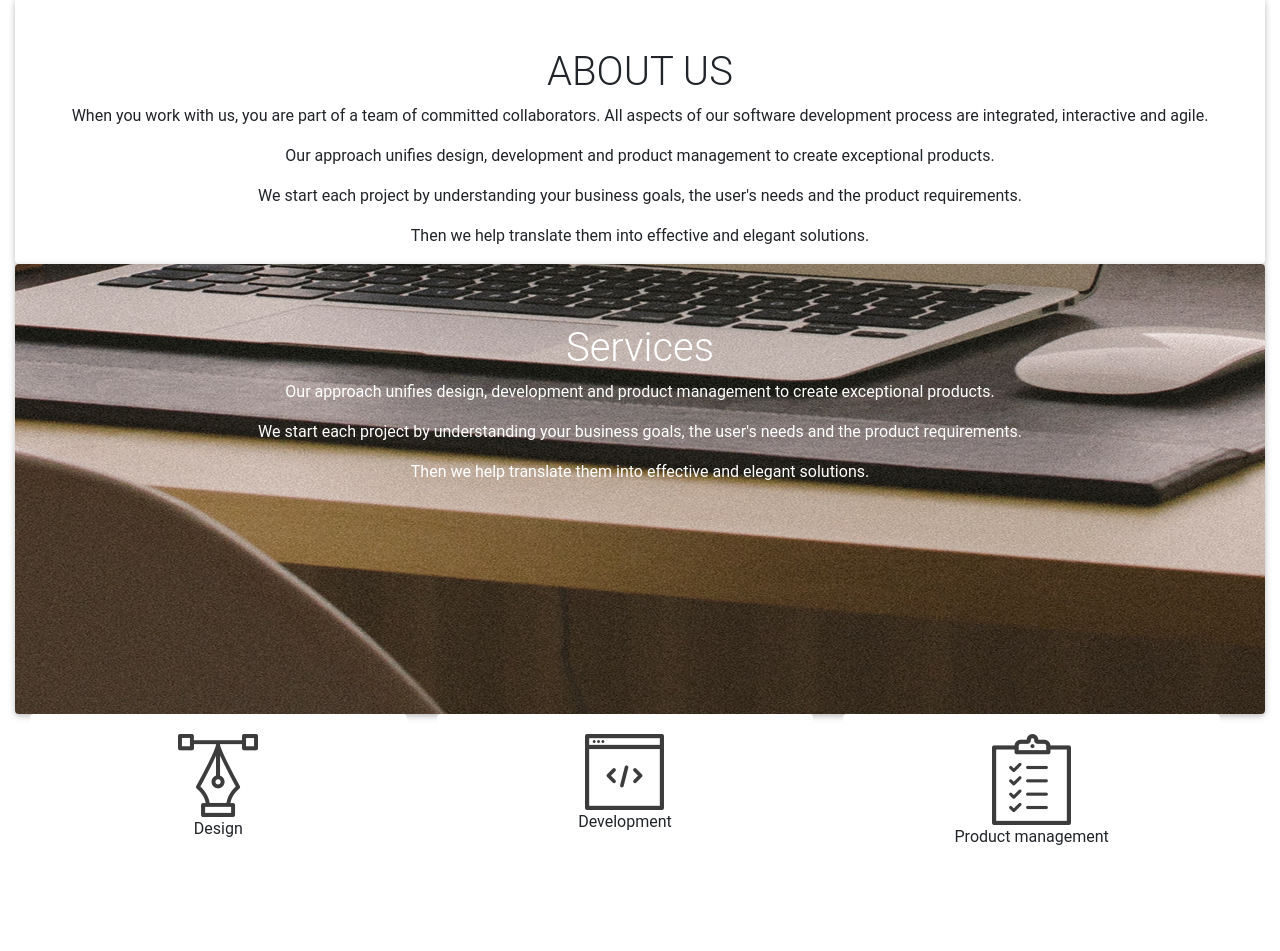
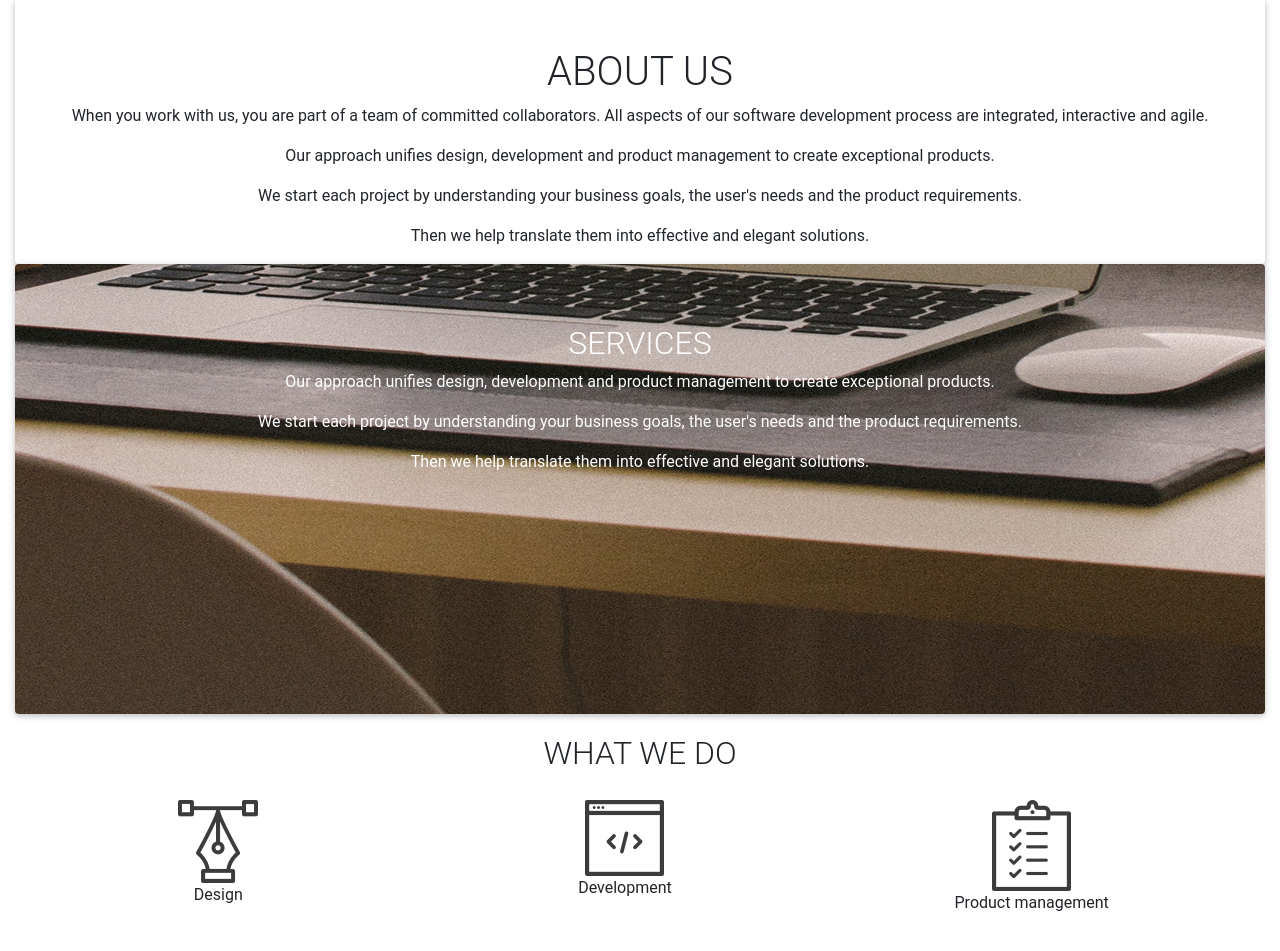
Before and after one commit to crash340/delani-studio-1, a plain HTML site: page index.html in a window 1280 px wide. Shown: the part 802-1753 px from the top of the page. Before the commit the page ends 1687 px from the top, so only its background shows below. Drawn offline with Linux system fonts and the light colour scheme; a web font is replaced by a local one.

Commit message:
Adds and styles  What We Do text to the landing page.

```diff
--- a/css/styles.css
+++ b/css/styles.css
@@ -30,3 +30,7 @@ header,
     /*padding: 80px;*/
     /*height: 300px;*/
 }
+#whatWeDo {
+    text-align: center;
+    padding-top: 20px;
+}
--- a/index.html
+++ b/index.html
@@ -38,11 +38,12 @@
 			<p>Then we help translate them into effective and elegant solutions.</p>
 		</div>
 		<div id="services" class="card">
-			<h1>Services</h1>
+			<h2>SERVICES</h2>
 			<p>Our approach unifies design, development and product management to create exceptional products.</p>
 			<p>We start each project by understanding your business goals, the user's needs and the product requirements.</p>
 			<p>Then we help translate them into effective and elegant solutions.</p>
 		</div>
+		<h2 id="whatWeDo">WHAT WE DO</h2>
 		<div class="row col-md-12">
 			<div class="col-md-4">
 				<div class="card border-0">
```
